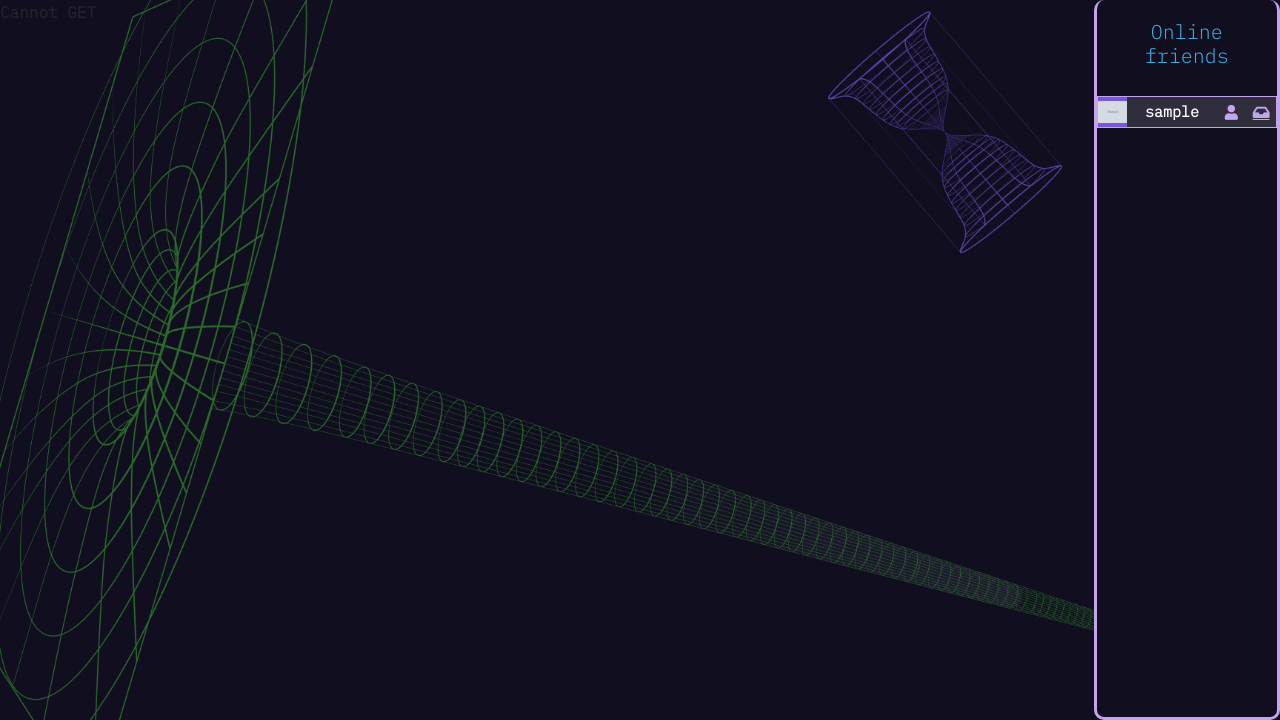
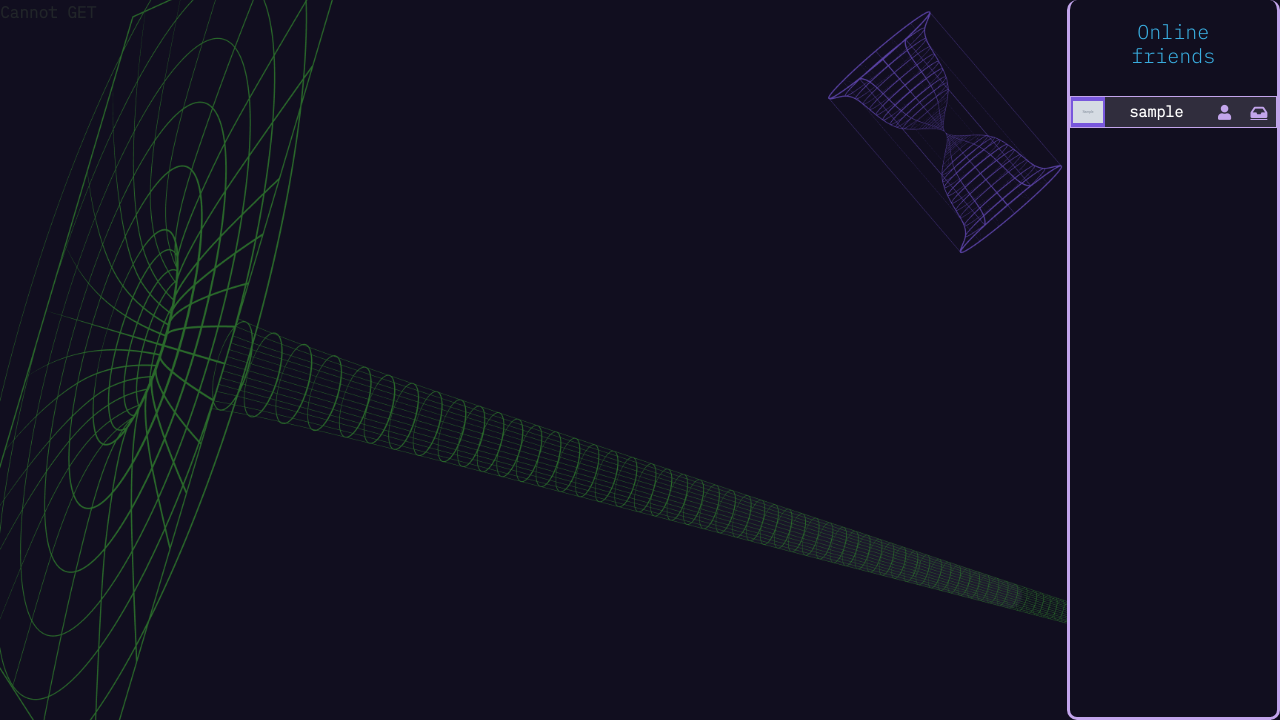
Before and after one commit to SergioDiazDev/ft_transcendence, a Django app: template backend/templates/main.html in a window 1280 px wide. Shown: the part 80-800 px from the top of the page. Run offline with Django 4.2, Linux system fonts and the light colour scheme; the template is opened without the code that fills it: most values are stand-ins (such as "Sample title", 1, 10 or a date in 2020); grey boxes marked "Sample" are stand-in pictures; some libraries are stand-ins or nearby versions.

Commit message:
fix(friends): make friends panel scrollable and adjust width

```diff
--- a/backend/static/css/stylesProfile.css
+++ b/backend/static/css/stylesProfile.css
@@ -23,6 +23,11 @@ main {
     height: 100%;
 }
 
+.scroll {
+    overflow-y: auto;
+    max-height: 82vh;
+}
+
 #section-profile-mid {
     padding: 0;
     margin-top: 4em;
@@ -37,7 +42,7 @@ main {
 }
 
 #section-profile-right {
-    width: fit-content;
+    width: 100%;
     background-color: #110E1F;
     border: 3px solid #C3A5EC;
     border-radius: 10px;
@@ -61,7 +66,7 @@ section > span {
 }
 
 #span-profile-game {
-    min-height: 8em;
+    min-height: 7em;
     border-right: 3px solid #C3A5EC;
     border-left: 3px solid #C3A5EC;
     border-bottom: 4px solid #C3A5EC;
@@ -78,6 +83,7 @@ section > span {
 
 #transcendence-sidebar {
     height: calc(100vh - 5em);
+    width: 20vw;
 }
 
 /* Image */
@@ -186,14 +192,14 @@ td {
 
 /* aside right */
 
-#section-profile-right > h3 {
+#section-profile-right h3 {
     padding: 1em;
     color: #3AAEE0;
     font-size: 20px;
     text-align: center;
 }
 
-#section-profile-right > section {
+#section-profile-right section {
     height: 2em;
     border: 1px solid #C3A5EC;
 }
@@ -202,7 +208,7 @@ a.fas {
     color: #C3A5EC;
 }
 
-#section-profile-right > section > article {
+#section-profile-right section > article {
     display: flex;
     background-color: #302D3D;
     justify-content: center;
@@ -211,7 +217,7 @@ a.fas {
     font-size: 15px;
 }
 
-#section-profile-right > section > article:first-child {
+#section-profile-right section > article:first-child {
     display: flex;
     background-color: #7857DC;
     justify-content: center;
@@ -223,7 +229,7 @@ a.fas {
     justify-content: center;
 }
 
-#section-profile-right > .row {
+#section-profile-right .row {
     margin-top: 0;
     margin-left: 0;
     margin-right: 0;
--- a/backend/templates/friends_panel.html
+++ b/backend/templates/friends_panel.html
@@ -1,5 +1,6 @@
 <aside class="col-3" id="section-profile-right">
 	<h3>Online friends</h3>
+	<div class="scroll">
 	{% for friend in friends %}
 		<section class="row">
 			<article class="col-2"><img class="friends-avatar" src="/static/img/avatars/{{ friend.avatar }}"></article>
@@ -8,4 +9,5 @@
 			<article class="col-2"><a link href="{% url 'sala' user1=friend.username user2=user.username %}" class="fas fa-inbox" target="_blank"></a></article>
 		</section>
 	{% endfor %}
+	</div>
 </aside>
```
Lines whose indentation alone changed are shown as unchanged.
